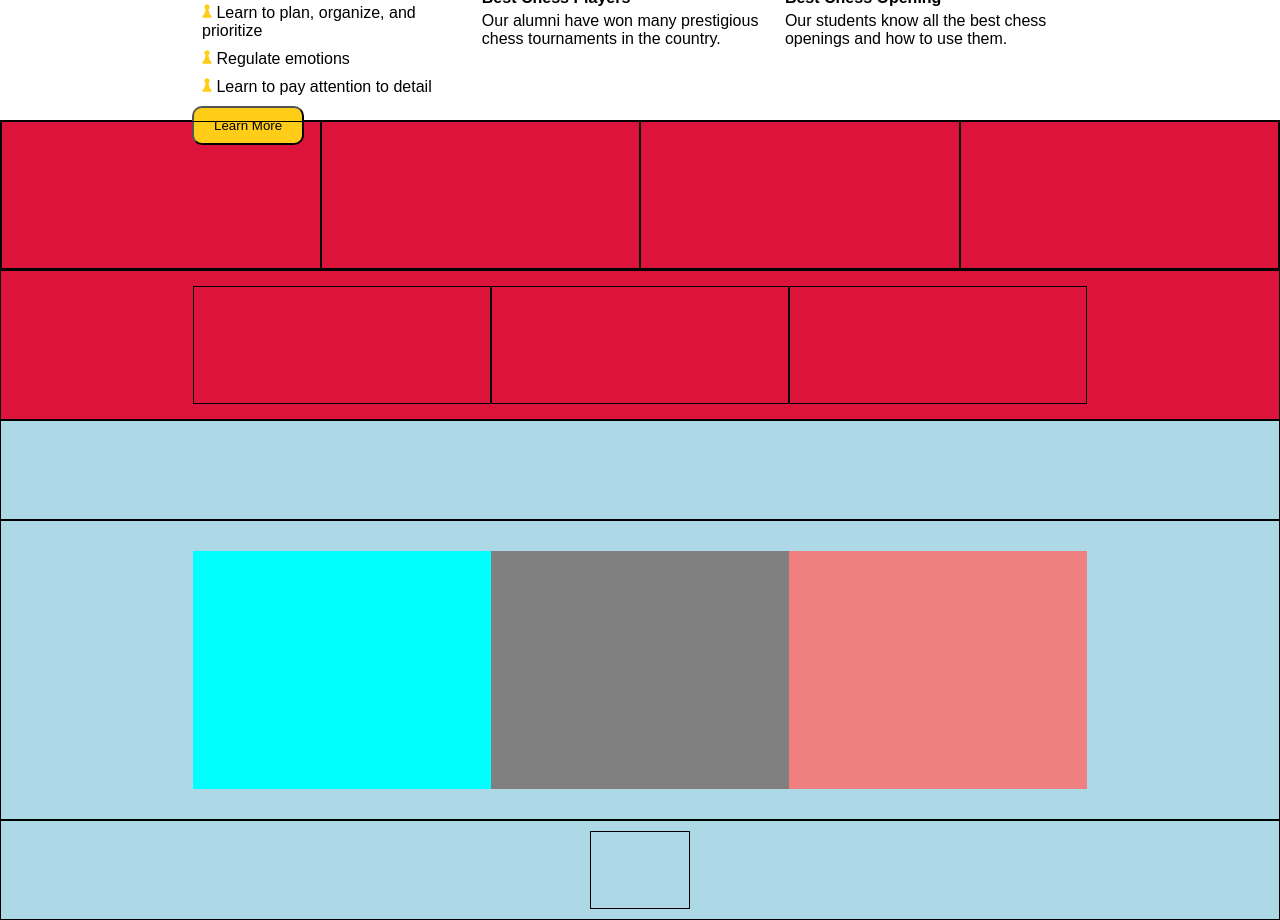
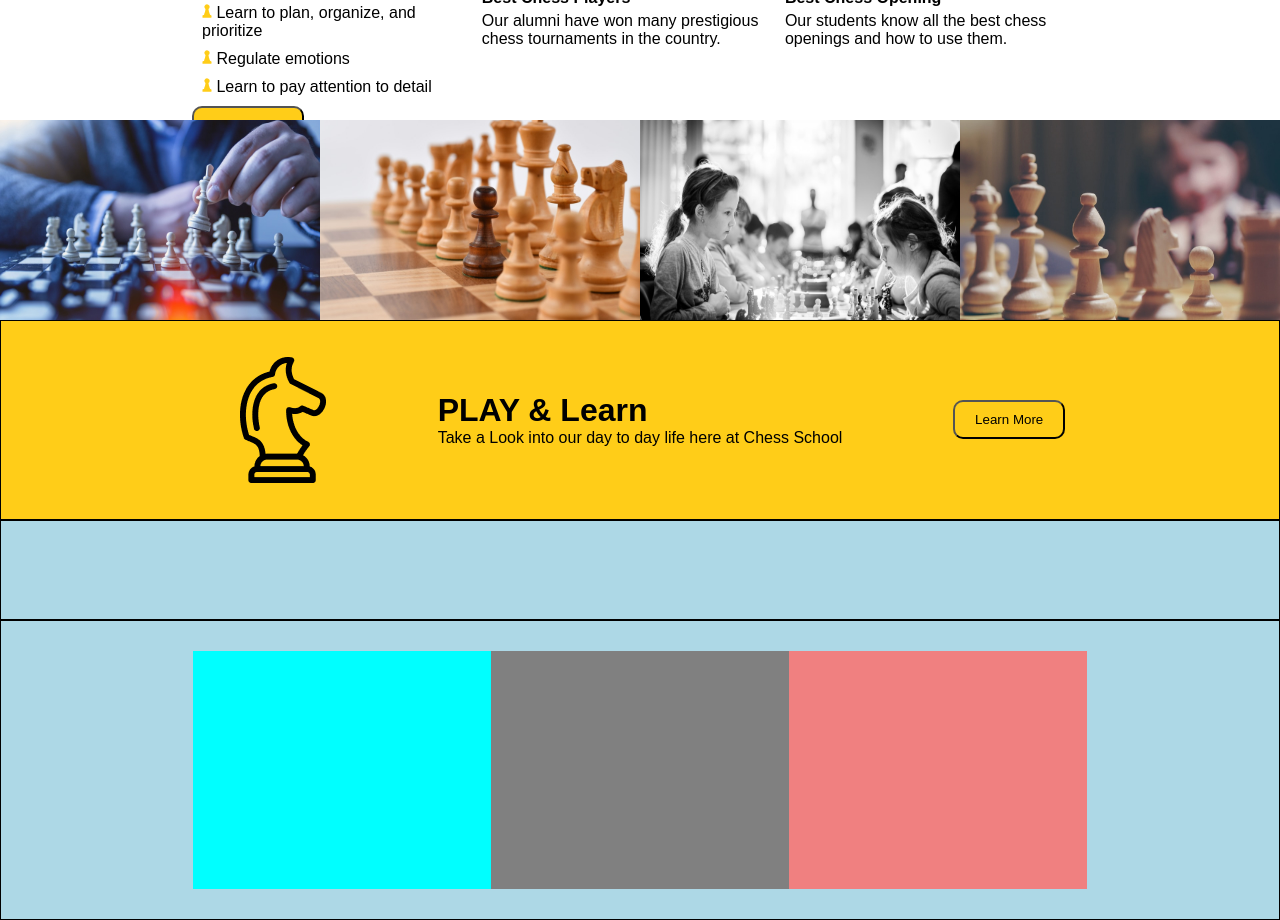
Before and after one commit to Gabr19/proj-html-vuejs, a Vue app: page / in a window 1280 px wide. Shown: the part 880-1800 px from the top of the page. Built offline with nearby package versions, Linux system fonts and the light colour scheme.

Commit message:
Play and learn section

```diff
--- a/src/components/AppMain.vue
+++ b/src/components/AppMain.vue
@@ -69,9 +69,7 @@ export default {
             <h4>Best Chess Opening</h4>
             Our students know all the best chess openings and how to use them.
           </div>
-
         </div>
-
       </div>
     </div>
 </div>
@@ -80,22 +78,40 @@ export default {
 
 <div class="container-play-and-learn">
   <div class="top-play-and-learn">
-    <div></div>
-    <div></div>
-    <div></div>
-    <div></div>
+    <div>
+      <img src="../images/mt-2236-home-gallery1.jpg" alt="">
+    </div>
+    <div>
+      <img src="../images/mt-2236-home-gallery2.jpg" alt="">
+    </div>
+    <div>
+      <img src="../images/mt-2236-home-gallery3.jpg" alt="">
+    </div>
+    <div>
+      <img src="../images/mt-2236-home-gallery4.jpg" alt="">
+    </div>
 
   </div>
   <div class="bottom-play-and-learn">
     <div class="container-center">
       <div class="left">
-
+        <img src="../images/mt-2236-home-icon5.png" alt="">
       </div>
       <div class="center">
+        <div>
+          <h1>
+          PLAY & Learn
+        </h1>
+        <p>
+          Take a Look into our day to day life here at Chess School
+        </p>
+        </div>
 
       </div>
       <div class="right">
-
+        <button class="button-yellow">
+          Learn More
+        </button>
       </div>
 
     </div>
--- a/src/components/styles/main.scss
+++ b/src/components/styles/main.scss
@@ -1,5 +1,4 @@
 // our service
-
 .container-our-services{
     width: 100vw;
     height: 500px;
@@ -78,21 +77,22 @@
 
 .container-play-and-learn{
     width: 100vw;
-    height: 300px;
-    background-color: lightgreen;
+    height: 400px;
 
     .top-play-and-learn{
       height: 50%;
       width: 100%;
-      background-color: crimson;
-      border: 1px solid black;
       display: flex;
 
 
       div {
         height: 100%;
         width: calc(100% / 4);
-        border: 1px solid black;
+        img{
+          height: 100%;
+          width: 100%;
+          background-size: contain;
+        }
 
       }
     }
@@ -100,21 +100,38 @@
     .bottom-play-and-learn{
       height: 50%;
       width: 100%;
-      background-color: crimson;
       border: 1px solid black;
       display: flex;
       justify-content: center;
       align-items: center;
+      background-color: #FFCD18;
 
       .container-center{
         display: flex;
         justify-content: space-between;
         align-items: center;
 
-        .left, .center, .right{
+        .left{
           height: 100%;
-          width: calc(100% / 3);
-          border: 1px solid black;
+          width: 15%;
+          display: flex;
+          justify-content: flex-end;
+          align-items: center;
+        }
+        .center{
+          height: 100%;
+          width: 70%;
+          display: flex;
+          justify-content: center;
+          align-items: center;
+
+        }
+        .right{
+          height: 100%;
+          width: 15%;
+          display: flex;
+          justify-content: flex-start;
+          align-items: center;
         }
       }
     }
```
